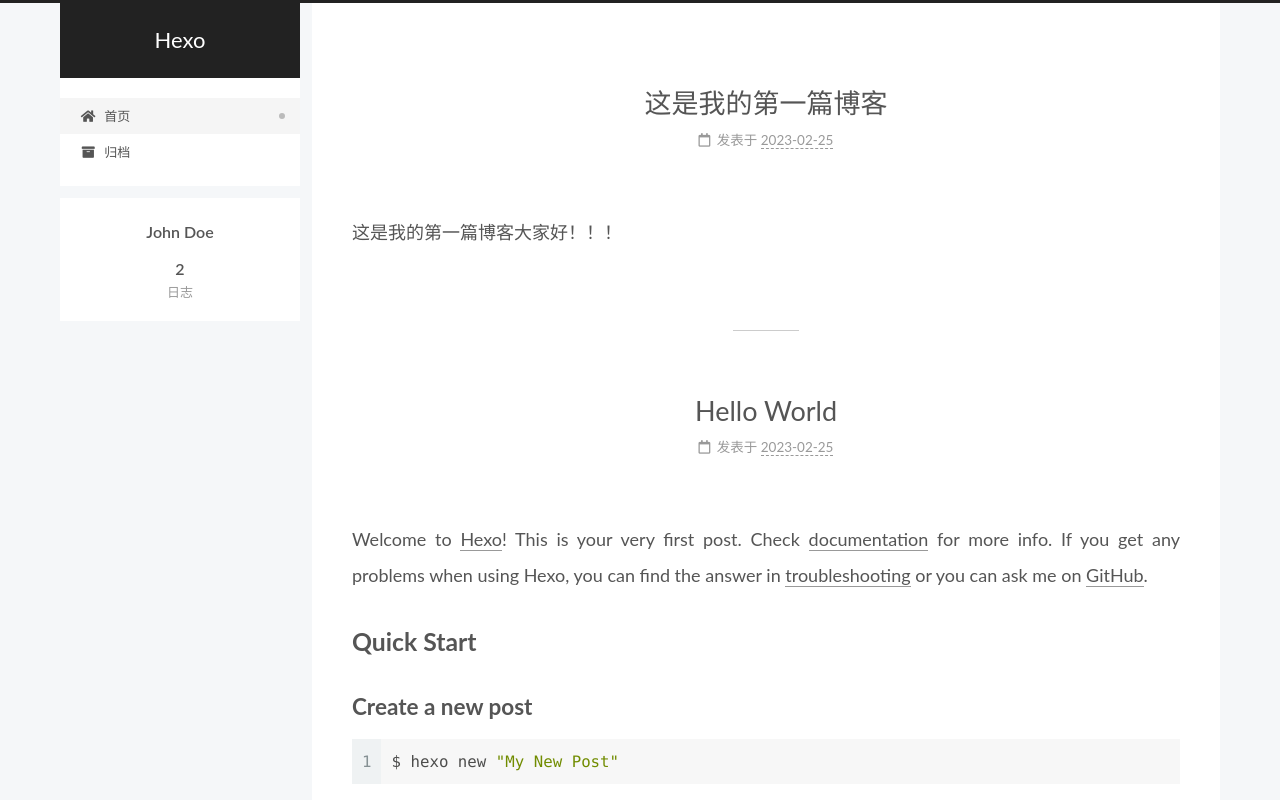
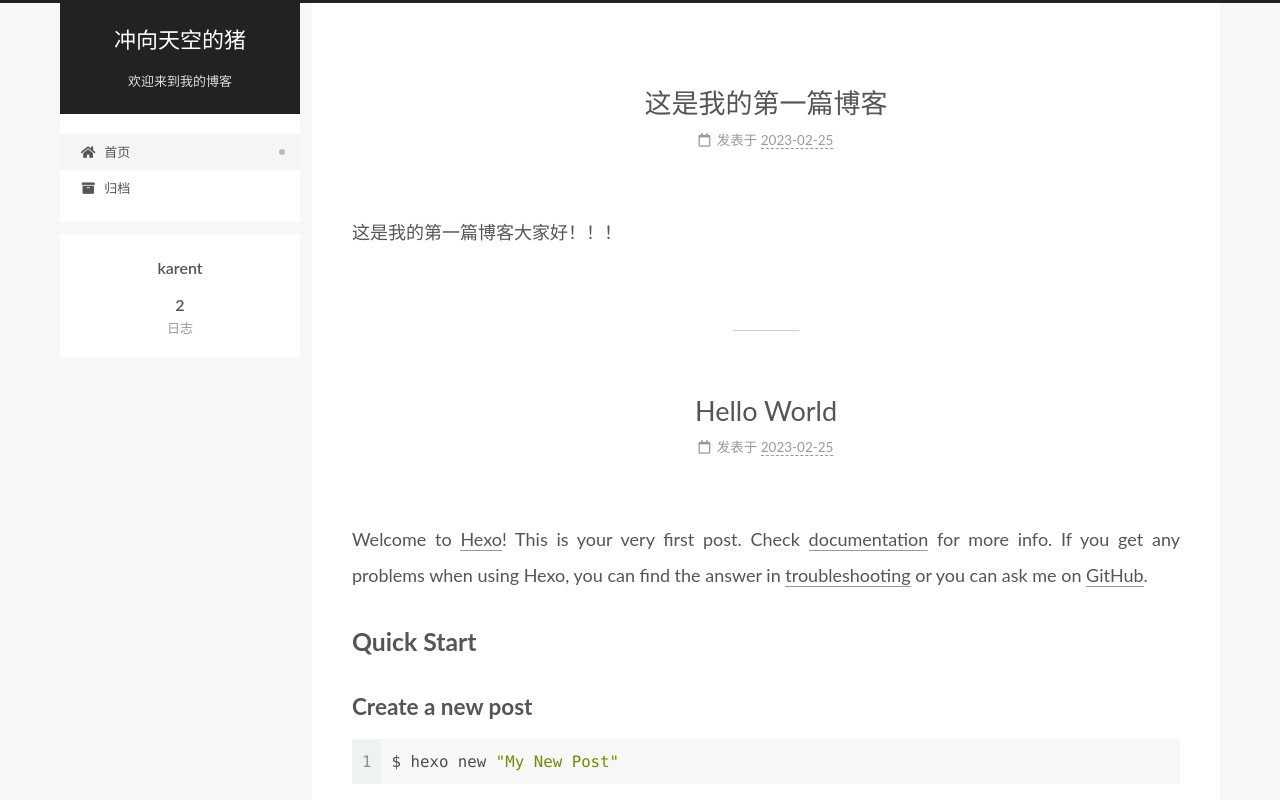
Before and after one commit to karenty/karenty.github.io, a plain HTML site: page index.html in a window 1280 px wide. Shown: the top 800 px of the page. Drawn offline with Linux system fonts and the light colour scheme.

Commit message:
Site updated: 2023-02-25 11:03:37

```diff
--- a/index.html
+++ b/index.html
@@ -21,11 +21,11 @@
   </script>
 
   <meta property="og:type" content="website">
-<meta property="og:title" content="Hexo">
+<meta property="og:title" content="冲向天空的猪">
 <meta property="og:url" content="http://example.com/index.html">
-<meta property="og:site_name" content="Hexo">
+<meta property="og:site_name" content="冲向天空的猪">
 <meta property="og:locale" content="zh_CN">
-<meta property="article:author" content="John Doe">
+<meta property="article:author" content="karent">
 <meta name="twitter:card" content="summary">
 
 <link rel="canonical" href="http://example.com/">
@@ -41,7 +41,7 @@
   };
 </script>
 
-  <title>Hexo</title>
+  <title>冲向天空的猪</title>
 
 
 
@@ -92,9 +92,10 @@
 
     <a href="/" class="brand" rel="start">
       <span class="logo-line-before"><i></i></span>
-      <h1 class="site-title">Hexo</h1>
+      <h1 class="site-title">冲向天空的猪</h1>
       <span class="logo-line-after"><i></i></span>
     </a>
+      <p class="site-subtitle" itemprop="description">欢迎来到我的博客</p>
   </div>
 
   <div class="site-nav-right">
@@ -149,12 +150,12 @@
 
     <span hidden itemprop="author" itemscope itemtype="http://schema.org/Person">
       <meta itemprop="image" content="/images/avatar.gif">
-      <meta itemprop="name" content="John Doe">
+      <meta itemprop="name" content="karent">
       <meta itemprop="description" content="">
     </span>
 
     <span hidden itemprop="publisher" itemscope itemtype="http://schema.org/Organization">
-      <meta itemprop="name" content="Hexo">
+      <meta itemprop="name" content="冲向天空的猪">
     </span>
       <header class="post-header">
         <h2 class="post-title" itemprop="name headline">
@@ -208,12 +209,12 @@
 
     <span hidden itemprop="author" itemscope itemtype="http://schema.org/Person">
       <meta itemprop="image" content="/images/avatar.gif">
-      <meta itemprop="name" content="John Doe">
+      <meta itemprop="name" content="karent">
       <meta itemprop="description" content="">
     </span>
 
     <span hidden itemprop="publisher" itemscope itemtype="http://schema.org/Organization">
-      <meta itemprop="name" content="Hexo">
+      <meta itemprop="name" content="冲向天空的猪">
     </span>
       <header class="post-header">
         <h2 class="post-title" itemprop="name headline">
@@ -328,7 +329,7 @@
 
       <div class="site-overview-wrap sidebar-panel">
         <div class="site-author motion-element" itemprop="author" itemscope itemtype="http://schema.org/Person">
-  <p class="site-author-name" itemprop="name">John Doe</p>
+  <p class="site-author-name" itemprop="name">karent</p>
   <div class="site-description" itemprop="description"></div>
 </div>
 <div class="site-state-wrap motion-element">
@@ -368,7 +369,7 @@
   <span class="with-love">
     <i class="fa fa-heart"></i>
   </span>
-  <span class="author" itemprop="copyrightHolder">John Doe</span>
+  <span class="author" itemprop="copyrightHolder">karent</span>
 </div>
   <div class="powered-by">由 <a href="https://hexo.io/" class="theme-link" rel="noopener" target="_blank">Hexo</a> & <a href="https://pisces.theme-next.org/" class="theme-link" rel="noopener" target="_blank">NexT.Pisces</a> 强力驱动
   </div>
```
Also changed, not shown: 2023/02/25/hello-world/index.html (+9 -8 lines), 2023/02/25/my-first-blog/index.html (+9 -8 lines), archives/2023/02/index.html (+8 -7 lines), archives/2023/index.html (+8 -7 lines), archives/index.html (+8 -7 lines).
